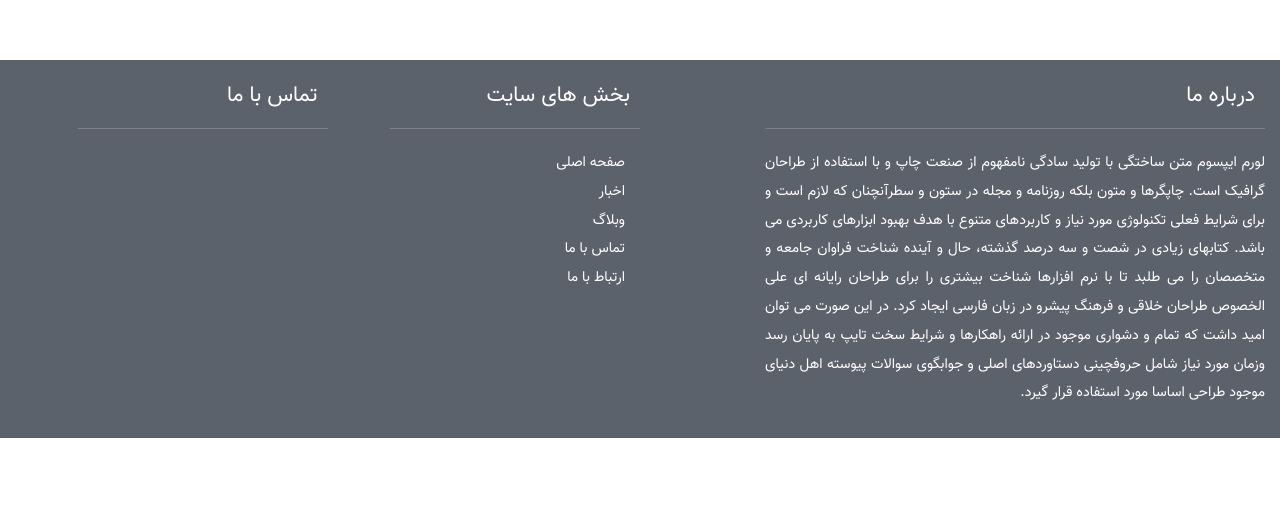
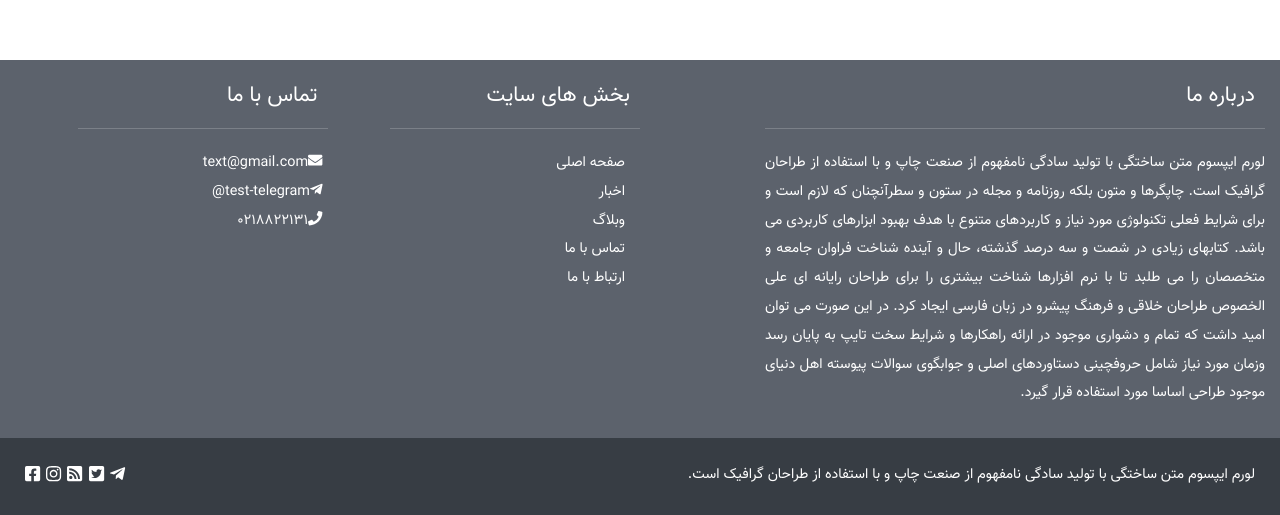
Before and after one commit to yousef-bigdeli/first-nextjs, a Next.js app: page / in a window 1280 px wide. Shown: the part 777-1292 px from the top of the page. Before the commit the page ends 1215 px from the top, so only its background shows below. Built offline with nearby package versions, Linux system fonts and the light colour scheme.

Commit message:
update footer items at home

```diff
--- a/pages/components/Footer.js
+++ b/pages/components/Footer.js
@@ -1,9 +1,22 @@
 import React from 'react';
 import styles from '../styles/Footer.module.scss';
+import { FontAwesomeIcon } from '@fortawesome/react-fontawesome';
+import {
+    faEnvelope,
+    faPhone,
+    faRssSquare,
+} from '@fortawesome/free-solid-svg-icons';
+import {
+    faTelegramPlane,
+    faTwitterSquare,
+    faInstagram,
+    faFacebookSquare,
+} from '@fortawesome/free-brands-svg-icons';
 
 const aboutUs = {
-    text: "لورم ایپسوم متن ساختگی با تولید سادگی نامفهوم از صنعت چاپ و با استفاده از طراحان گرافیک است. چاپگرها و متون بلکه روزنامه و مجله در ستون و سطرآنچنان که لازم است و برای شرایط فعلی تکنولوژی مورد نیاز و کاربردهای متنوع با هدف بهبود ابزارهای کاربردی می باشد. کتابهای زیادی در شصت و سه درصد گذشته، حال و آینده شناخت فراوان جامعه و متخصصان را می طلبد تا با نرم افزارها شناخت بیشتری را برای طراحان رایانه ای علی الخصوص طراحان خلاقی و فرهنگ پیشرو در زبان فارسی ایجاد کرد. در این صورت می توان امید داشت که تمام و دشواری موجود در ارائه راهکارها و شرایط سخت تایپ به پایان رسد وزمان مورد نیاز شامل حروفچینی دستاوردهای اصلی و جوابگوی سوالات پیوسته اهل دنیای موجود طراحی اساسا مورد استفاده قرار گیرد."
-}
+    text:
+        'لورم ایپسوم متن ساختگی با تولید سادگی نامفهوم از صنعت چاپ و با استفاده از طراحان گرافیک است. چاپگرها و متون بلکه روزنامه و مجله در ستون و سطرآنچنان که لازم است و برای شرایط فعلی تکنولوژی مورد نیاز و کاربردهای متنوع با هدف بهبود ابزارهای کاربردی می باشد. کتابهای زیادی در شصت و سه درصد گذشته، حال و آینده شناخت فراوان جامعه و متخصصان را می طلبد تا با نرم افزارها شناخت بیشتری را برای طراحان رایانه ای علی الخصوص طراحان خلاقی و فرهنگ پیشرو در زبان فارسی ایجاد کرد. در این صورت می توان امید داشت که تمام و دشواری موجود در ارائه راهکارها و شرایط سخت تایپ به پایان رسد وزمان مورد نیاز شامل حروفچینی دستاوردهای اصلی و جوابگوی سوالات پیوسته اهل دنیای موجود طراحی اساسا مورد استفاده قرار گیرد.',
+};
 
 const Footer = () => {
     return (
@@ -17,19 +30,61 @@ const Footer = () => {
                     <div className={styles.footerMenu}>
                         <div className={styles.footerTitles}>بخش های سایت</div>
                         <ul>
-                            <li><a href="/">صفحه اصلی</a></li>
-                            <li><a href="/">اخبار</a></li>
-                            <li><a href="/">وبلاگ</a></li>
-                            <li><a href="/">تماس با ما</a></li>
-                            <li><a href="/">ارتباط با ما</a></li>
+                            <li>
+                                <a href="/">صفحه اصلی</a>
+                            </li>
+                            <li>
+                                <a href="/">اخبار</a>
+                            </li>
+                            <li>
+                                <a href="/">وبلاگ</a>
+                            </li>
+                            <li>
+                                <a href="/">تماس با ما</a>
+                            </li>
+                            <li>
+                                <a href="/">ارتباط با ما</a>
+                            </li>
                         </ul>
                     </div>
                     <div className={styles.contactUs}>
                         <div className={styles.footerTitles}>تماس با ما</div>
+                        <div className={styles.footerContactItems}>
+                            <FontAwesomeIcon icon={faEnvelope} />
+                            <span> text@gmail.com</span>
+                            <br />
+                            <FontAwesomeIcon icon={faTelegramPlane} />
+                            <span> @test-telegram</span>
+                            <br />
+                            <FontAwesomeIcon icon={faPhone} />
+                            <span> 0218822131</span>
+                        </div>
                     </div>
                 </div>
 
-                <div className={styles.footerBottom}></div>
+                <div className={styles.footerBottom}>
+                    <span>
+                        لورم ایپسوم متن ساختگی با تولید سادگی نامفهوم از صنعت
+                        چاپ و با استفاده از طراحان گرافیک است.
+                    </span>
+                    <span className={styles.footerIcons}>
+                        <a href="/">
+                            <FontAwesomeIcon icon={faTelegramPlane} />
+                        </a>
+                        <a href="/">
+                            <FontAwesomeIcon icon={faTwitterSquare} />
+                        </a>
+                        <a href="/">
+                            <FontAwesomeIcon icon={faRssSquare} />
+                        </a>
+                        <a href="/">
+                            <FontAwesomeIcon icon={faInstagram} />
+                        </a>
+                        <a href="/">
+                            <FontAwesomeIcon icon={faFacebookSquare} />
+                        </a>
+                    </span>
+                </div>
             </footer>
         </>
     );
--- a/pages/styles/Footer.module.scss
+++ b/pages/styles/Footer.module.scss
@@ -1,4 +1,4 @@
-@import "./Media.module.scss";
+@import './Media.module.scss';
 $font-color: #444;
 
 .footerContainer {
@@ -21,28 +21,51 @@ $font-color: #444;
             border-bottom: 1px solid #ffffff30;
             margin-bottom: 20px;
         }
-        .aboutUs{
+        .aboutUs {
             flex: 2;
-            p{
+            p {
                 width: 80%;
             }
         }
-        .footerMenu{
+        .footerMenu {
             flex: 1;
-            ul{
+            ul {
                 list-style: none;
                 margin: 0 15px;
                 padding: 0;
-                a{
+                a {
                     color: #fff;
                 }
-                a:hover{
+                a:hover {
                     color: #b9b9b9;
                 }
             }
         }
-        .contactUs{
+        .contactUs {
             flex: 1;
         }
     }
 }
+.footerContactItems{
+    padding: 0 5px;
+    span{
+        display: inline-block;
+        direction: ltr;
+    }
+}
+.footerBottom {
+    background-color: #373d44;
+    color: #fff;
+    padding: 25px;
+    display: flex;
+    justify-content: space-between;
+    .footerIcons {
+        font-size: 13pt;
+        display: flex;
+        justify-content: space-between;
+        width: 100px;
+        a{
+            color: #fff;
+        }
+    }
+}
```
